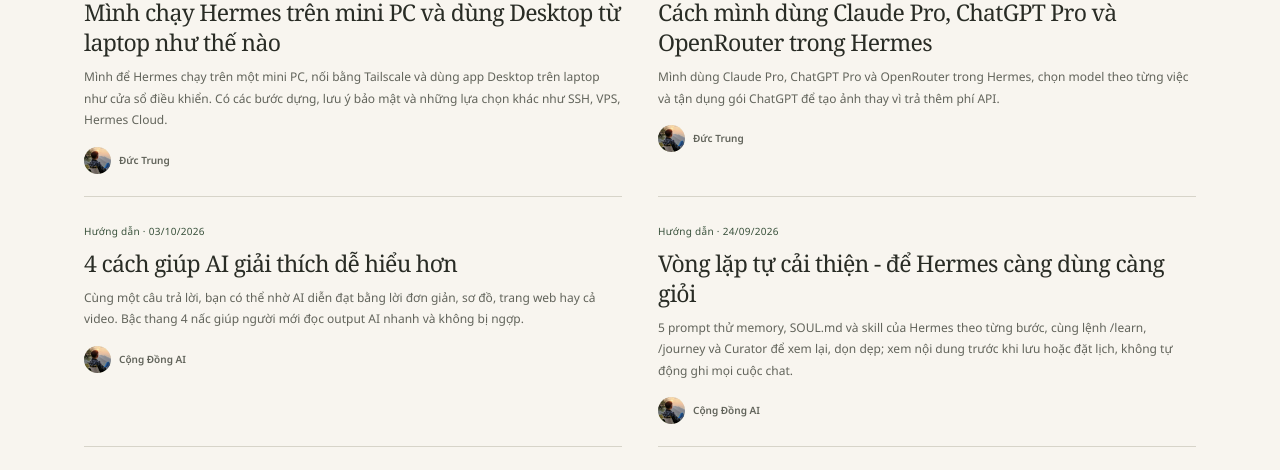
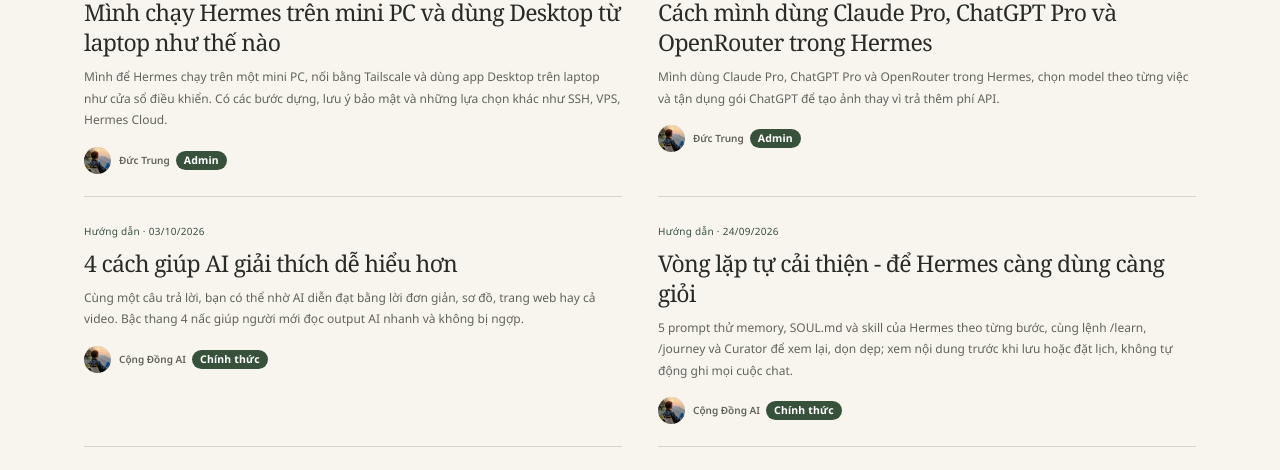
Before and after one commit to trungtd47/congdongai, a Next.js app: page / in a window 1280 px wide. Shown: the part 1120-1590 px from the top of the page. Built offline with nearby package versions, Linux system fonts and the light colour scheme; no server answers; the database is empty.

Commit message:
feat: nhãn Admin / Chính thức cạnh tên admin và tài khoản Cộng Đồng AI

```diff
--- a/src/app/bat-dau/[slug]/page.tsx
+++ b/src/app/bat-dau/[slug]/page.tsx
@@ -18,6 +18,7 @@
 import { batDauItems } from "@/lib/content";
 import { TagLinks } from "@/components/TagLinks";
 import { AuthorAvatar } from "@/components/AuthorAvatar";
+import { AuthorBadge } from "@/components/OfficialBadge";
 
 interface Props {
   params: Promise<{ slug: string }>;
@@ -82,6 +83,7 @@
       <div className="byline">
         <AuthorAvatar name={post.authorName || "Cộng Đồng AI"} className="avatar" />
         <strong>{post.authorName}</strong>
+        <AuthorBadge name={post.authorName} />
         <span aria-hidden="true">·</span>
         <time dateTime={post.datePublished}>
           {new Date(post.datePublished).toLocaleDateString("vi-VN", {
--- a/src/app/blog/[slug]/page.tsx
+++ b/src/app/blog/[slug]/page.tsx
@@ -16,6 +16,7 @@
 import { ArticleDiagram } from "@/components/ArticleDiagram";
 import { TagLinks } from "@/components/TagLinks";
 import { AuthorAvatar } from "@/components/AuthorAvatar";
+import { AuthorBadge } from "@/components/OfficialBadge";
 
 interface Props {
   params: Promise<{ slug: string }>;
@@ -77,6 +78,7 @@
       <div className="byline">
         <AuthorAvatar name={post.authorName || "Cộng Đồng AI"} className="avatar" />
         <strong>{post.authorName}</strong>
+        <AuthorBadge name={post.authorName} />
         <span aria-hidden="true">·</span>
         <time dateTime={post.datePublished}>
           {new Date(post.datePublished).toLocaleDateString("vi-VN", {
--- a/src/app/cau-chuyen/[slug]/page.tsx
+++ b/src/app/cau-chuyen/[slug]/page.tsx
@@ -17,6 +17,7 @@
   pageMetadata,
 } from "@/lib/seo";
 import { AuthorAvatar } from "@/components/AuthorAvatar";
+import { AuthorBadge } from "@/components/OfficialBadge";
 
 interface Props {
   params: Promise<{ slug: string }>;
@@ -146,6 +147,7 @@
       <div className="byline">
         <AuthorAvatar name={c.authorName ?? "Cộng Đồng AI"} className="avatar" />
         <strong>{c.authorName ?? "Cộng Đồng AI"}</strong>
+        <AuthorBadge name={c.authorName ?? "Cộng Đồng AI"} />
         <span aria-hidden="true">·</span>
         <span>Chia sẻ từ cách dùng Hermes</span>
       </div>
--- a/src/app/globals.css
+++ b/src/app/globals.css
@@ -289,6 +289,23 @@
   font-family: var(--font-sans);
   font-weight: 600;
 }
+.official-badge {
+  display: inline-flex;
+  align-items: center;
+  margin-left: 6px;
+  padding: 1px 8px;
+  border-radius: 999px;
+  background: var(--color-green);
+  color: #fff;
+  font-family: var(--font-sans);
+  font-size: 10.5px;
+  font-weight: 700;
+  letter-spacing: 0.02em;
+  line-height: 1.6;
+  vertical-align: middle;
+  white-space: nowrap;
+}
+.reader .byline .official-badge, .ed-byline .official-badge { margin-left: -2px; }
 .author-avatar-img { display: block; width: 100%; height: 100%; border-radius: 50%; object-fit: cover; }
 .reader .byline strong { color: var(--color-ink); font-weight: 600; }
 .reader .lede {
--- a/src/app/huong-dan/[slug]/page.tsx
+++ b/src/app/huong-dan/[slug]/page.tsx
@@ -21,6 +21,7 @@
 import { CommentsSection } from "@/components/CommentsSection";
 import { TagLinks } from "@/components/TagLinks";
 import { AuthorAvatar } from "@/components/AuthorAvatar";
+import { AuthorBadge } from "@/components/OfficialBadge";
 
 interface Props {
   params: Promise<{ slug: string }>;
@@ -85,6 +86,7 @@
       <div className="byline">
         <AuthorAvatar name={post.authorName || "Cộng Đồng AI"} className="avatar" />
         <strong>{post.authorName}</strong>
+        <AuthorBadge name={post.authorName} />
         <span aria-hidden="true">·</span>
         <time dateTime={post.datePublished}>
           {new Date(post.datePublished).toLocaleDateString("vi-VN", {
--- a/src/app/page.tsx
+++ b/src/app/page.tsx
@@ -14,6 +14,7 @@
 import { JoinGoogleButton } from "@/components/JoinGoogleButton";
 import "./editorial-home.css";
 import { AuthorAvatar } from "@/components/AuthorAvatar";
+import { AuthorBadge } from "@/components/OfficialBadge";
 
 export const metadata: Metadata = pageMetadata({
   title: siteConfig.title,
@@ -72,6 +73,7 @@
       <div className="ed-byline">
         <AuthorAvatar name={a.authorName} className="ed-avatar" />
         <span className="ed-name">{a.authorName}</span>
+        <AuthorBadge name={a.authorName} />
       </div>
     </article>
   );
@@ -341,7 +343,9 @@
                 <div className="ed-from">
                   <AuthorAvatar name="Đức Trung" className="ed-avatar" />
                   <div>
-                    <b>Đức Trung</b>
+                    <b>
+                      Đức Trung <AuthorBadge name="Đức Trung" />
+                    </b>
                     Người ngày nào cũng đang dùng Hermes
                   </div>
                 </div>
--- a/src/components/CommentsSection.tsx
+++ b/src/components/CommentsSection.tsx
@@ -10,6 +10,7 @@
   type ArticleComment,
 } from "@/lib/firestore-ops";
 import { ImageUpload } from "@/components/ImageUpload";
+import { OfficialBadge } from "@/components/OfficialBadge";
 import { ADMIN_AVATAR, ADMIN_PUBLIC_UID } from "@/lib/site";
 
 function CommentAvatar({
@@ -165,6 +166,7 @@
         <span className="min-w-0 break-words text-sm font-semibold text-ink">
           {c.authorName}
         </span>
+        {c.authorUid === ADMIN_PUBLIC_UID && <OfficialBadge label="Admin" />}
         {c.isAI && (
           <span className="inline-flex items-center gap-1 rounded-full bg-teal-soft px-2 py-0.5 text-[11px] font-semibold text-teal-dark">
             🤖 AI trả lời
--- /dev/null
+++ b/src/components/OfficialBadge.tsx
@@ -0,0 +1,19 @@
+import { officialBadgeLabel } from "@/lib/site";
+
+// Nhãn nhỏ cạnh tên để người đọc biết nội dung đến từ admin / tài khoản chính thức của trang.
+export function OfficialBadge({ label }: { label: string }) {
+  return (
+    <span
+      className="official-badge"
+      title="Tài khoản chính thức của Cộng Đồng AI"
+    >
+      {label}
+    </span>
+  );
+}
+
+// Dùng cho tên tác giả bài viết (nội dung do mình kiểm soát nên so theo tên).
+export function AuthorBadge({ name }: { name: string | null | undefined }) {
+  const label = officialBadgeLabel(name);
+  return label ? <OfficialBadge label={label} /> : null;
+}
--- a/src/components/QuestionDetail.tsx
+++ b/src/components/QuestionDetail.tsx
@@ -16,6 +16,7 @@
 import { signInWithGoogle } from "@/lib/auth";
 import { avatarColor } from "@/lib/avatar";
 import { ADMIN_AVATAR, ADMIN_PUBLIC_UID } from "@/lib/site";
+import { OfficialBadge } from "@/components/OfficialBadge";
 
 function PersonAvatar({ name, uid }: { name: string; uid: string }) {
   if (uid === ADMIN_PUBLIC_UID) {
@@ -221,6 +222,9 @@
               uid={post.authorUid}
             />
             {post.authorName}
+            {post.authorUid === ADMIN_PUBLIC_UID && (
+              <OfficialBadge label="Admin" />
+            )}
           </span>
           <span>{post.createdAt}</span>
           <button
@@ -251,6 +255,9 @@
             <div className="mb-2 flex items-center gap-2">
               <PersonAvatar name={a.authorName} uid={a.authorUid} />
               <span className="text-sm font-semibold">{a.authorName}</span>
+              {a.authorUid === ADMIN_PUBLIC_UID && (
+                <OfficialBadge label="Admin" />
+              )}
               {a.isAI && (
                 <span className="inline-flex items-center gap-1 rounded-full bg-teal-soft px-2 py-0.5 text-[11px] font-semibold text-teal-dark">
                   🤖 AI trả lời
--- a/src/lib/site.ts
+++ b/src/lib/site.ts
@@ -27,3 +27,11 @@
 export function isAdminAuthorName(name: string | null | undefined): boolean {
   return !!name && ADMIN_AUTHOR_NAMES.includes(name.trim());
 }
+
+// Nhãn nguồn chính thống hiển thị cạnh tên: Admin = Đức Trung, Chính thức = tài khoản Cộng Đồng AI.
+export function officialBadgeLabel(name: string | null | undefined): string | null {
+  const n = (name ?? "").trim();
+  if (n === "Đức Trung" || n === "Admin") return "Admin";
+  if (n === "Cộng Đồng AI") return "Chính thức";
+  return null;
+}
```
Also changed, not shown: 1 other file (tests, documents, lock files or other folders).
